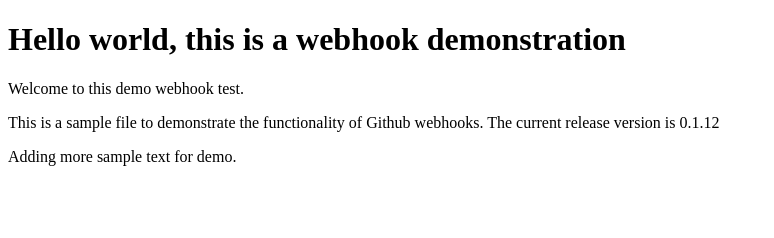
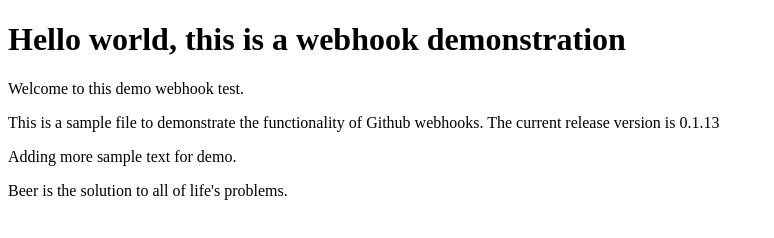
Before and after one commit to faisalt/webhook-testing, a website: page index.html in a window 1280 px wide. Shown: the whole page, without its empty margins (0-774 px from the left). Drawn offline with Linux system fonts and the light colour scheme.

Commit message:
Update index.html

```diff
--- a/index.html
+++ b/index.html
@@ -6,8 +6,9 @@
 <body>
   <h1>Hello world, this is a webhook demonstration</h1>
   <p>Welcome to this demo webhook test.</p>
-  <p>This is a sample file to demonstrate the functionality of Github webhooks. The current release version is 0.1.12<p>
+  <p>This is a sample file to demonstrate the functionality of Github webhooks. The current release version is 0.1.13<p>
   <p>Adding more sample text for demo.</p>
+  <p>Beer is the solution to all of life's problems.</p>
 </body>
 
 </html>
```
